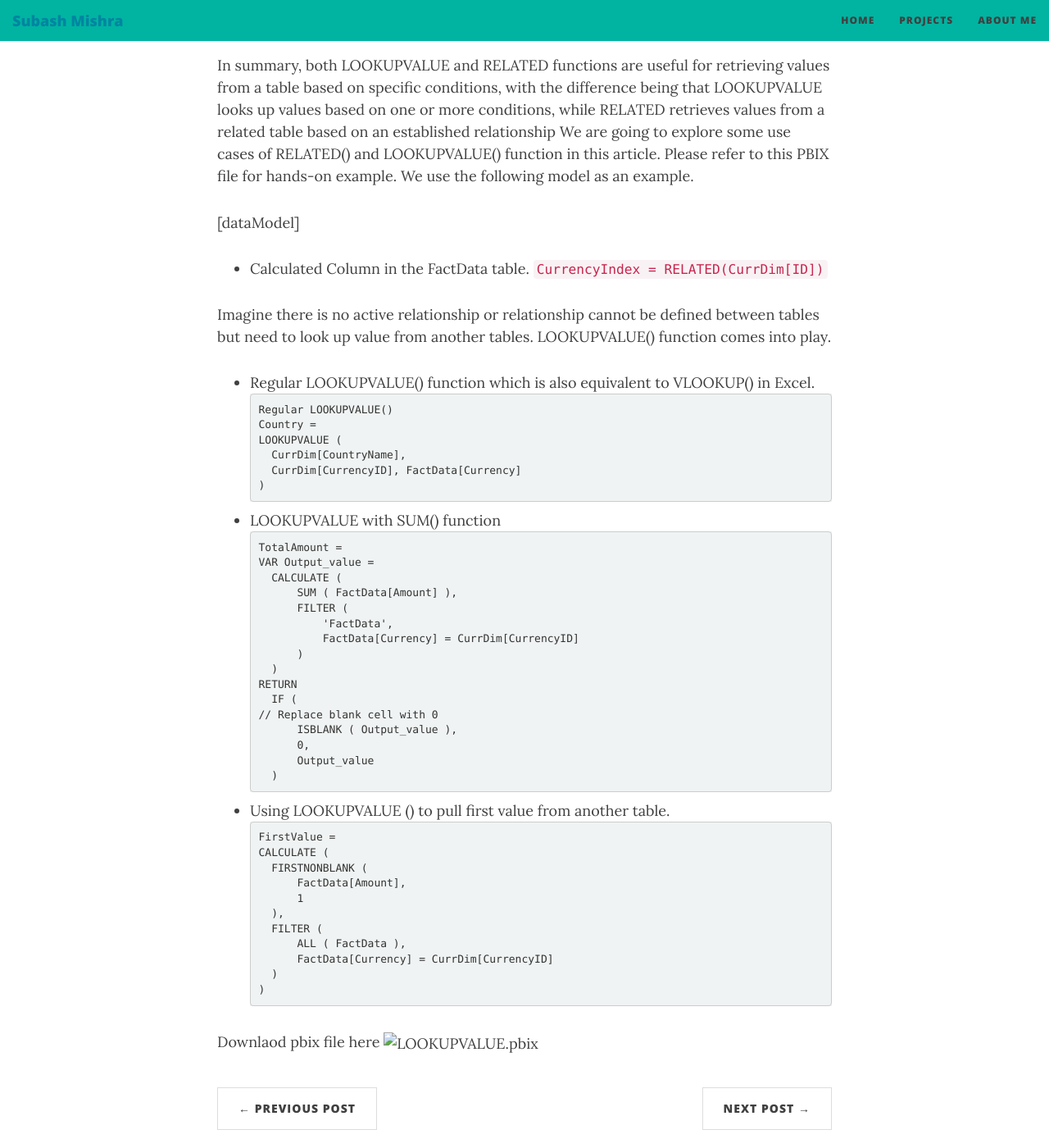
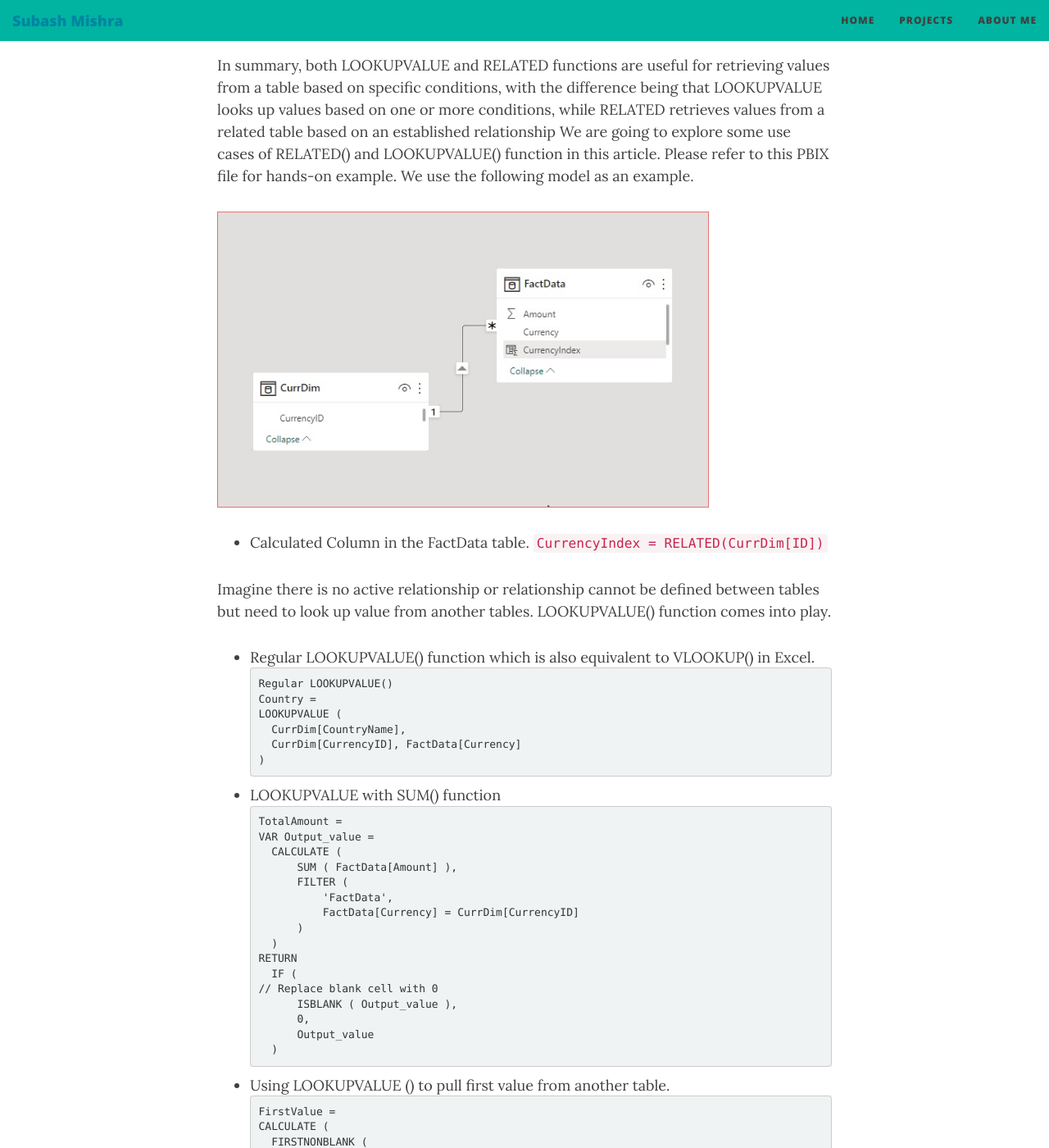
Before and after one commit to MishraSubash/MishraSubash.github.io, a Jekyll site: the page built from _posts/2020-09-07-VLOOKUP-Equipvalent-In-DAX.md, in a window 1280 px wide and 1400 px high, scrolled down 685 px. Shown: the whole window at 82% size. Built offline with Jekyll 4.4.1, drawn with Linux system fonts in a browser that asks for light colours; nearby versions of some CDN libraries.

Commit message:
final push

````diff
--- a/_posts/2020-09-07-VLOOKUP-Equipvalent-In-DAX.md
+++ b/_posts/2020-09-07-VLOOKUP-Equipvalent-In-DAX.md
@@ -16,7 +16,8 @@ We are going to explore some use cases of RELATED() and LOOKUPVALUE() function i
 Please refer to this PBIX file for hands-on example.
 We use the following model as an example.
 
-[dataModel]
+<img src="/img/Vlookup_FirstTable.jpg" width="600px" style="border: 1px solid #ee6e73;"/>
+
 
 - Calculated Column in the FactData table.
                    ```
@@ -69,4 +70,4 @@ CALCULATE (
 )
 ```
 
-Downlaod pbix file here ![LOOKUPVALUE.pbix]()
+Downlaod pbix file here [LOOKUPVALUE.pbix](https://github.com/MishraSubash/MishraSubash.github.io/blob/main/support/LOOKUPVALUE.pbix?raw=true)
````
